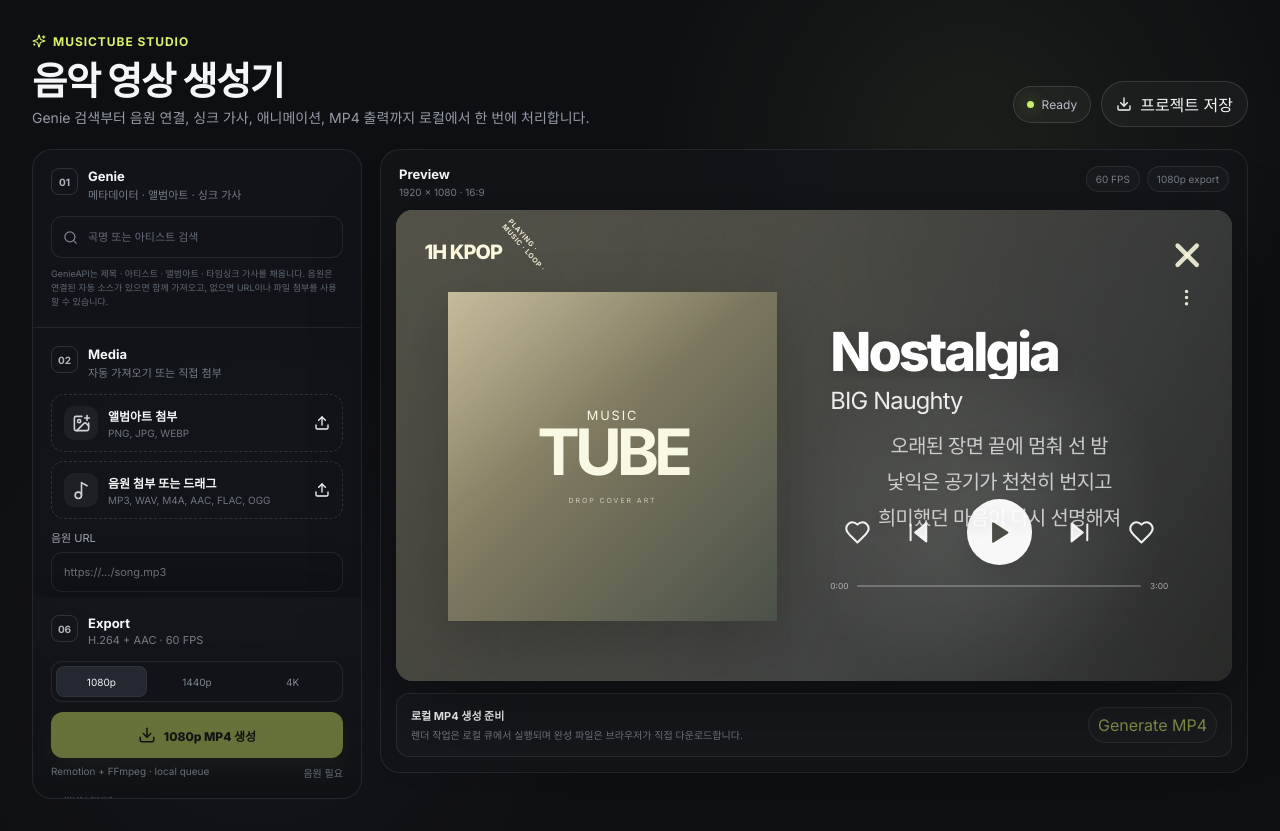
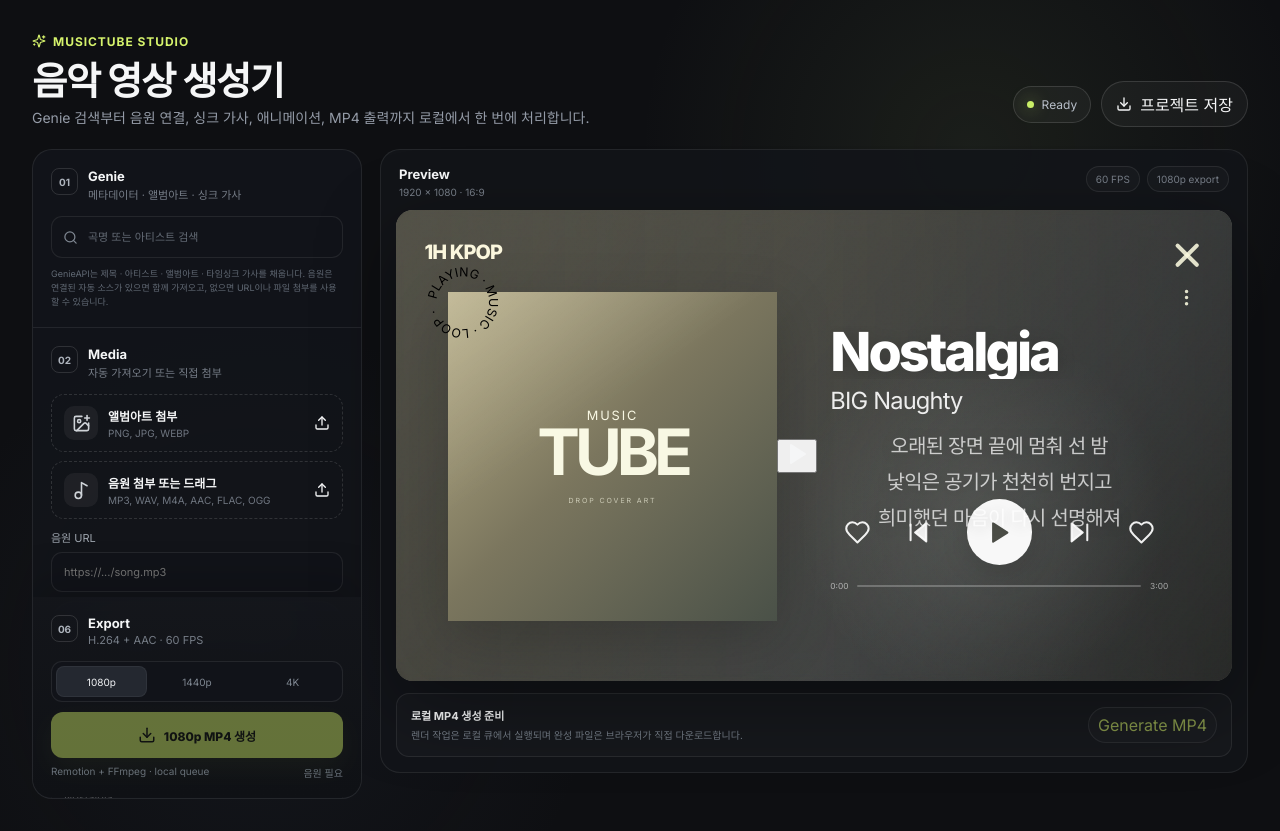
Before and after one commit to Pma10/MusicTube, a Next.js app: page / in a window 1280 px wide. Built offline with nearby package versions, Linux system fonts and the light colour scheme.

Commit message:
design: refine music video preview composition

```diff
--- a/components/VideoPreview.tsx
+++ b/components/VideoPreview.tsx
@@ -39,9 +39,33 @@
 
 function formatTime(value: number) {
   if (!Number.isFinite(value)) return "0:00";
-  const minutes = Math.floor(value / 60);
+  const hours = Math.floor(value / 3600);
+  const minutes = Math.floor((value % 3600) / 60);
   const seconds = Math.floor(value % 60);
-  return `${minutes}:${seconds.toString().padStart(2, "0")}`;
+  return hours > 0
+    ? `${hours}:${minutes.toString().padStart(2, "0")}:${seconds.toString().padStart(2, "0")}`
+    : `${minutes}:${seconds.toString().padStart(2, "0")}`;
+}
+
+function visibleLyrics(lyrics: LyricLine[], activeIndex: number) {
+  if (activeIndex < 0) return { lines: lyrics.slice(0, 3), activeOffset: -1 };
+  const start = Math.max(0, Math.min(activeIndex - 1, Math.max(0, lyrics.length - 3)));
+  return { lines: lyrics.slice(start, start + 3), activeOffset: activeIndex - start };
+}
+
+function BrandOrbit() {
+  return (
+    <svg className="brand-orbit-svg" viewBox="0 0 100 100" aria-hidden="true">
+      <defs>
+        <path id="preview-brand-orbit" d="M50 50m-34 0a34 34 0 1 1 68 0a34 34 0 1 1-68 0" />
+      </defs>
+      <text>
+        <textPath href="#preview-brand-orbit" startOffset="2%">
+          PLAYING · MUSIC · LOOP · PLAYING · MUSIC ·
+        </textPath>
+      </text>
+    </svg>
+  );
 }
 
 export function VideoPreview({
@@ -60,7 +84,7 @@
   onSeek,
 }: Props) {
   const activeIndex = findActiveLyricIndex(lyrics, currentTime);
-  const visibleLyrics = activeIndex < 0 ? lyrics.slice(0, 3) : lyrics.slice(activeIndex, activeIndex + 3);
+  const lyricWindow = visibleLyrics(lyrics, activeIndex);
   const activeKey = activeIndex < 0 ? "intro" : `${activeIndex}-${lyrics[activeIndex]?.text ?? ""}`;
 
   const transition = {
@@ -75,12 +99,13 @@
     <section className={`video-shell theme-${theme}`}>
       <div
         className={`ambient-bg ${isPlaying ? "ambient-bg--playing" : ""}`}
-        style={{
-          backgroundImage: coverUrl ? `url(${coverUrl})` : themeFallback[theme],
-        }}
+        style={{ backgroundImage: coverUrl ? `url(${coverUrl})` : themeFallback[theme] }}
       />
       <div className="ambient-wash" />
+      <div className="ambient-bloom" />
+      <div className="ambient-vignette" />
       <div className="video-noise" />
+      <div className="video-inner-frame" />
 
       <motion.div
         className="brand-mark"
@@ -89,11 +114,11 @@
         transition={{ delay: 0.15, ...transition }}
       >
         <strong>{channel || "MUSICTUBE"}</strong>
-        <span className="brand-orbit">PLAYING · MUSIC · LOOP ·</span>
+        <BrandOrbit />
       </motion.div>
 
       <div className="chrome-actions" aria-hidden="true">
-        <X strokeWidth={2.8} />
+        <X strokeWidth={2.6} />
         <MoreVertical />
       </div>
 
@@ -109,12 +134,12 @@
             animate={
               isPlaying
                 ? {
-                    scale: motionPreset === "minimal" ? 1 : [1, 1.018, 1],
-                    rotate: motionPreset === "cinematic" ? [0, 0.18, 0] : 0,
+                    scale: motionPreset === "minimal" ? 1 : [1, 1.016, 1],
+                    rotate: motionPreset === "cinematic" ? [0, 0.16, 0] : 0,
                   }
                 : { scale: 1, rotate: 0 }
             }
-            transition={{ duration: 12 / Math.max(0.7, motionIntensity), repeat: Infinity, ease: "easeInOut" }}
+            transition={{ duration: 13 / Math.max(0.7, motionIntensity), repeat: Infinity, ease: "easeInOut" }}
           >
             {coverUrl ? (
               // eslint-disable-next-line @next/next/no-img-element
@@ -126,7 +151,21 @@
                 <small>DROP COVER ART</small>
               </div>
             )}
+            <div className="cover-sheen" />
           </motion.div>
+
+          <motion.button
+            className="cover-edge-pause"
+            type="button"
+            aria-label={isPlaying ? "Pause preview" : "Play preview"}
+            onClick={onTogglePlay}
+            whileTap={{ scale: 0.92 }}
+            initial={{ opacity: 0, scale: 0.82 }}
+            animate={{ opacity: 1, scale: 1 }}
+            transition={{ delay: 0.3, ...transition }}
+          >
+            {isPlaying ? <Pause fill="currentColor" /> : <Play fill="currentColor" />}
+          </motion.button>
         </motion.div>
 
         <div className="track-panel">
@@ -150,15 +189,18 @@
                 exit={{ opacity: 0, y: -12 * motionIntensity, filter: "blur(4px)" }}
                 transition={transition}
               >
-                {visibleLyrics.length ? (
-                  visibleLyrics.map((line, index) => (
-                    <div
-                      className={`lyric-line ${index === 0 && activeIndex >= 0 ? "lyric-line--active" : ""}`}
-                      key={`${line.time}-${line.text}`}
-                    >
-                      {line.text}
-                    </div>
-                  ))
+                {lyricWindow.lines.length ? (
+                  lyricWindow.lines.map((line, index) => {
+                    const isActive = index === lyricWindow.activeOffset;
+                    return (
+                      <div
+                        className={`lyric-line ${isActive ? "lyric-line--active" : ""}`}
+                        key={`${line.time}-${line.text}`}
+                      >
+                        {line.text || " "}
+                      </div>
+                    );
+                  })
                 ) : (
                   <div className="lyric-line lyric-line--empty">가사를 입력하면 여기에 표시됩니다.</div>
                 )}
@@ -168,12 +210,8 @@
 
           <div className="player-area">
             <div className="player-controls">
-              <button className="ghost-control" type="button" aria-label="Like preview">
-                <Heart />
-              </button>
-              <button className="ghost-control" type="button" aria-label="Previous preview">
-                <SkipBack fill="currentColor" />
-              </button>
+              <button className="ghost-control" type="button" aria-label="Like preview"><Heart /></button>
+              <button className="ghost-control" type="button" aria-label="Previous preview"><SkipBack fill="currentColor" /></button>
               <motion.button
                 className="main-play"
                 type="button"
@@ -183,12 +221,8 @@
               >
                 {isPlaying ? <Pause fill="currentColor" /> : <Play fill="currentColor" />}
               </motion.button>
-              <button className="ghost-control" type="button" aria-label="Next preview">
-                <SkipForward fill="currentColor" />
-              </button>
-              <button className="ghost-control" type="button" aria-label="Favorite preview">
-                <Heart />
-              </button>
+              <button className="ghost-control" type="button" aria-label="Next preview"><SkipForward fill="currentColor" /></button>
+              <button className="ghost-control" type="button" aria-label="Favorite preview"><Heart /></button>
             </div>
 
             <div className="timeline-row">
@@ -203,7 +237,8 @@
                   onSeek(ratio * duration);
                 }}
               >
-                <span className="timeline-fill" style={{ transform: `scaleX(${progress})` }} />
+                <span className="timeline-fill" style={{ transform: `translateY(-50%) scaleX(${progress})` }} />
+                <span className="timeline-thumb" style={{ left: `${progress * 100}%` }} />
               </button>
               <span>{formatTime(duration)}</span>
             </div>
```
